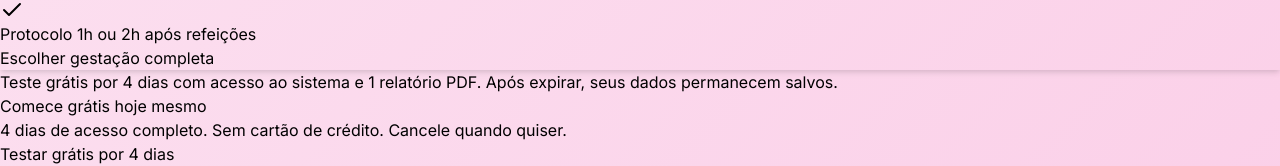
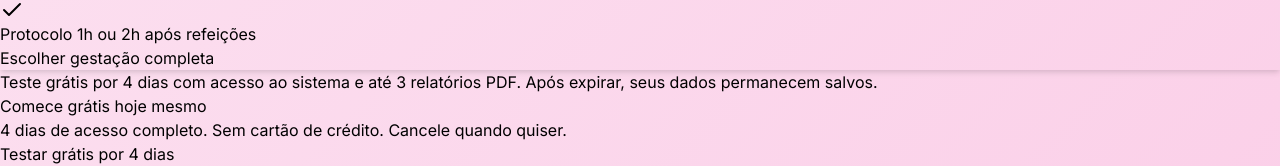
Before and after one commit to ceselgueta/glicogest, a Next.js app in the folder nextjs_space/: page / in a window 1280 px wide. Shown: the part 3386-3552 px from the top of the page. Built offline with nearby package versions, Linux system fonts and the light colour scheme; no server answers.

Commit message:
Update page.tsx

```diff
--- a/nextjs_space/app/page.tsx
+++ b/nextjs_space/app/page.tsx
@@ -334,7 +334,7 @@ export default function HomePage() {
         </div>
 
         <p className="text-center text-gray-400 text-xs mt-8">
-          Teste grátis por 4 dias com acesso ao sistema e 1 relatório PDF. Após expirar, seus dados permanecem salvos.
+          Teste grátis por 4 dias com acesso ao sistema e até 3 relatórios PDF. Após expirar, seus dados permanecem salvos.
         </p>
       </section>
 
```
